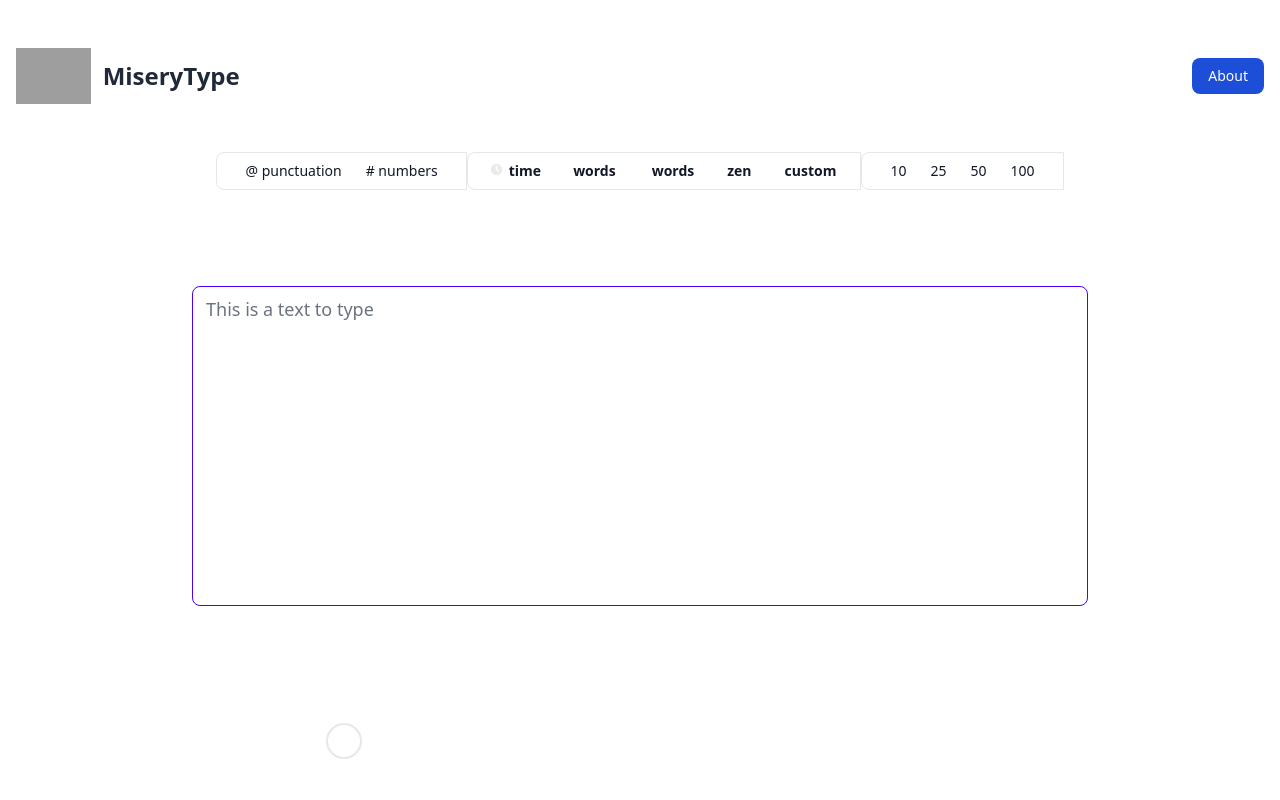
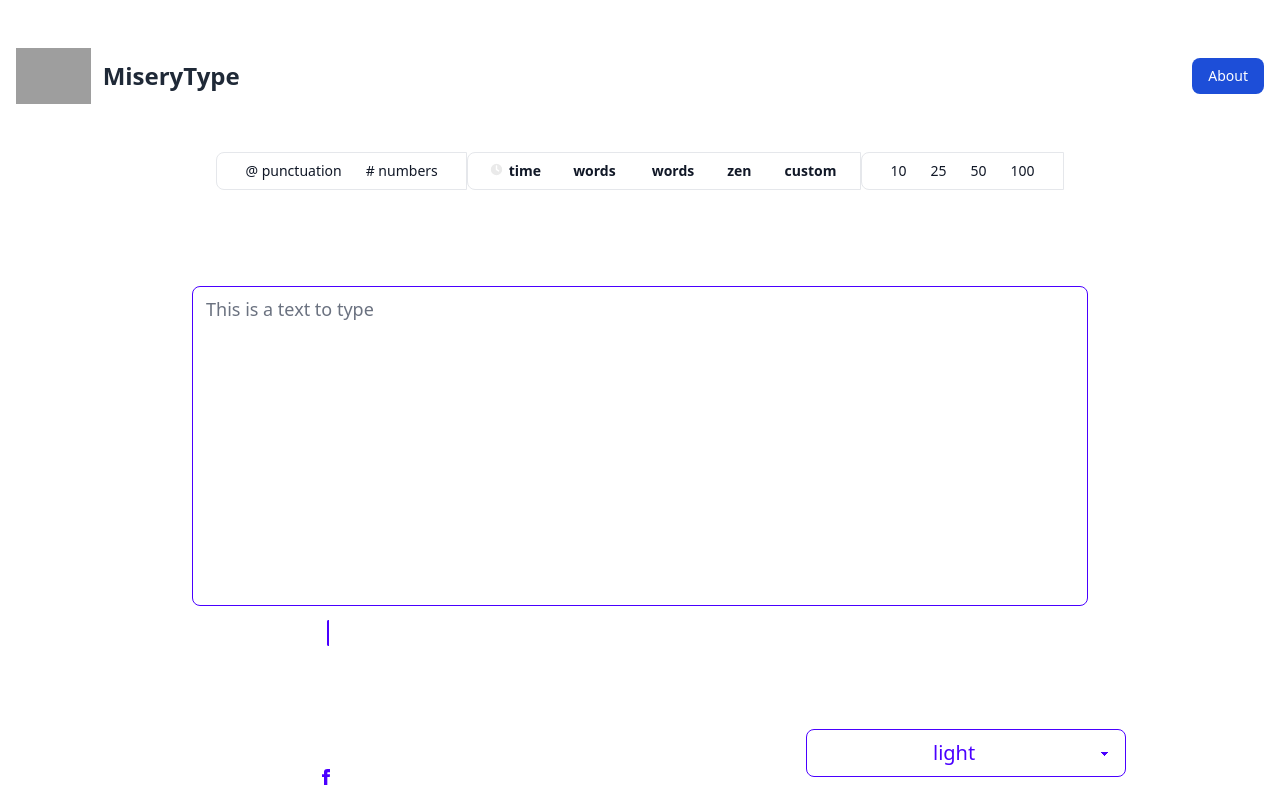
Before and after one commit to MishanPoudel/MiseryType, a React (Create React App) app: page / in a window 1280 px wide. Built offline with nearby package versions, Linux system fonts and the light colour scheme; grey boxes are pictures that could not be loaded.

Commit message:
feat: implement theme changer

```diff
--- a/src/components/Footer.js
+++ b/src/components/Footer.js
@@ -1,21 +1,22 @@
 import React from "react";
+import ThemeChanger from "./ThemeChanger";
 
 export default function Footer() {
   return (
     <>
-      <footer className="flex flex-row items-center bg-transparent text-center text-black btm-nav mb-4">
-        <div className="container px-6 pt-6">
-          <div className="mb-6 flex justify-center">
+      <footer className="bg-transparent text-center text-black btm-nav mb-4">
+        <div className="px-6 pt-6">
+          <div>
             <a
               href="/"
               type="button"
-              className="m-1 h-9 w-9 rounded-full border-2 border-white uppercase leading-normal text-white transition duration-150 ease-in-out hover:bg-black hover:bg-opacity-5 focus:outline-none focus:ring-0"
+              className="m-1 h-9 w-9 rounded-full border-2 border-primary uppercase leading-normal text-white transition duration-150 ease-in-out hover:bg-black hover:bg-opacity-15 focus:outline-none focus:ring-0"
               data-te-ripple-init
               data-te-ripple-color="light"
             >
               <svg
                 xmlns="http://www.w3.org/2000/svg"
-                className="mx-auto h-full w-4"
+                className="mx-auto h-full w-4 text-primary"
                 fill="currentColor"
                 viewBox="0 0 24 24"
               >
@@ -26,13 +27,13 @@ export default function Footer() {
             <a
               href="/"
               type="button"
-              className="m-1 h-9 w-9 rounded-full border-2 border-white uppercase leading-normal text-white transition duration-150 ease-in-out hover:bg-black hover:bg-opacity-5 focus:outline-none focus:ring-0"
+              className="m-1 h-9 w-9 rounded-full border-2 border-primary uppercase leading-normal text-white transition duration-150 ease-in-out hover:bg-black hover:bg-opacity-15 focus:outline-none focus:ring-0"
               data-te-ripple-init
               data-te-ripple-color="light"
             >
               <svg
                 xmlns="http://www.w3.org/2000/svg"
-                className="mx-auto h-full w-4"
+                className="mx-auto h-full w-4 text-primary"
                 fill="currentColor"
                 viewBox="0 0 24 24"
               >
@@ -43,13 +44,13 @@ export default function Footer() {
             <a
               href="/"
               type="button"
-              className="m-1 h-9 w-9 rounded-full border-2 border-white uppercase leading-normal text-white transition duration-150 ease-in-out hover:bg-black hover:bg-opacity-5 focus:outline-none focus:ring-0"
+              className="m-1 h-9 w-9 rounded-full border-2 border-primary uppercase leading-normal text-white transition duration-150 ease-in-out hover:bg-black hover:bg-opacity-15 focus:outline-none focus:ring-0"
               data-te-ripple-init
               data-te-ripple-color="light"
             >
               <svg
                 xmlns="http://www.w3.org/2000/svg"
-                className="mx-auto h-full w-4"
+                className="mx-auto h-full w-4 text-primary"
                 fill="currentColor"
                 viewBox="0 0 24 24"
               >
@@ -64,13 +65,13 @@ export default function Footer() {
             <a
               href="/"
               type="button"
-              className="m-1 h-9 w-9 rounded-full border-2 border-dark uppercase leading-normal text-white transition duration-150 ease-in-out hover:bg-black hover:bg-opacity-5 focus:outline-none focus:ring-0"
+              className="m-1 h-9 w-9 rounded-full border-2 border-primary uppercase leading-normal text-white transition duration-150 ease-in-out hover:bg-black hover:bg-opacity-15 focus:outline-none focus:ring-0"
               data-te-ripple-init
               data-te-ripple-color="light"
             >
               <svg
                 xmlns="http://www.w3.org/2000/svg"
-                className="mx-auto h-full w-4"
+                className="mx-auto h-full w-4 text-primary"
                 fill="currentColor"
                 viewBox="0 0 24 24"
               >
@@ -81,13 +82,13 @@ export default function Footer() {
             <a
               href="/"
               type="button"
-              className="m-1 h-9 w-9 rounded-full border-2 border-white uppercase leading-normal text-white transition duration-150 ease-in-out hover:bg-black hover:bg-opacity-5 focus:outline-none focus:ring-0"
+              className="m-1 h-9 w-9 rounded-full border-2 border-primary uppercase leading-normal text-white transition duration-150 ease-in-out hover:bg-black hover:bg-opacity-15 focus:outline-none focus:ring-0"
               data-te-ripple-init
               data-te-ripple-color="light"
             >
               <svg
                 xmlns="http://www.w3.org/2000/svg"
-                className="mx-auto h-full w-4"
+                className="mx-auto h-full w-4 text-primary"
                 fill="currentColor"
                 viewBox="0 0 24 24"
               >
@@ -98,13 +99,13 @@ export default function Footer() {
             <a
               href="/"
               type="button"
-              className="m-1 h-9 w-9 rounded-full border-2 border-white uppercase leading-normal text-white transition duration-150 ease-in-out hover:bg-black hover:bg-opacity-5 focus:outline-none focus:ring-0"
+              className="m-1 h-9 w-9 rounded-full border-2 border-primary uppercase leading-normal text-white transition duration-150 ease-in-out hover:bg-black hover:bg-opacity-15 focus:outline-none focus:ring-0"
               data-te-ripple-init
               data-te-ripple-color="light"
             >
               <svg
                 xmlns="http://www.w3.org/2000/svg"
-                className="mx-auto h-full w-4"
+                className="mx-auto h-full w-4 text-primary"
                 fill="currentColor"
                 viewBox="0 0 24 24"
               >
@@ -114,8 +115,8 @@ export default function Footer() {
           </div>
         </div>
 
-        <div className="w-full p-4 text-center text-white">
-          © 2023 Copyright: Misery
+        <div>
+          <ThemeChanger/>
         </div>
       </footer>
     </>
--- /dev/null
+++ b/src/components/ThemeChanger.js
@@ -0,0 +1,65 @@
+import React, { useState, useEffect } from "react";
+
+const ThemeChanger = () => {
+  const themes = [
+    "light",
+    "dark",
+    "cupcake",
+    "bumblebee",
+    "emerald",
+    "corporate",
+    "synthwave",
+    "retro",
+    "cyberpunk",
+    "valentine",
+    "halloween",
+    "garden",
+    "forest",
+    "aqua",
+    "lofi",
+    "pastel",
+    "fantasy",
+    "wireframe",
+    "black",
+    "luxury",
+    "dracula",
+    "cmyk",
+    "autumn",
+    "business",
+    "acid",
+    "lemonade",
+    "night",
+    "coffee",
+    "winter",
+    "dim",
+    "nord",
+    "sunset",
+  ];
+
+  const [theme, setTheme] = useState(
+    localStorage.getItem("theme") ? localStorage.getItem("theme") : "light"
+  );
+
+  useEffect(() => {
+    localStorage.setItem("theme", theme);
+    document.querySelector("html").setAttribute("data-theme", theme);
+  }, [theme]);
+
+  return (
+    <>
+      <select
+        className="select select-primary text-primary text-xl w-full max-w-xs text-center"
+        value={theme}
+        onChange={(e) => setTheme(e.target.value)}
+      >
+        {themes.map((themeOption) => (
+          <option className="my-12" data-theme={themeOption} key={themeOption} value={themeOption}>
+            {themeOption}
+          </option>
+        ))}
+      </select>
+    </>
+  );
+};
+
+export default ThemeChanger;
```
